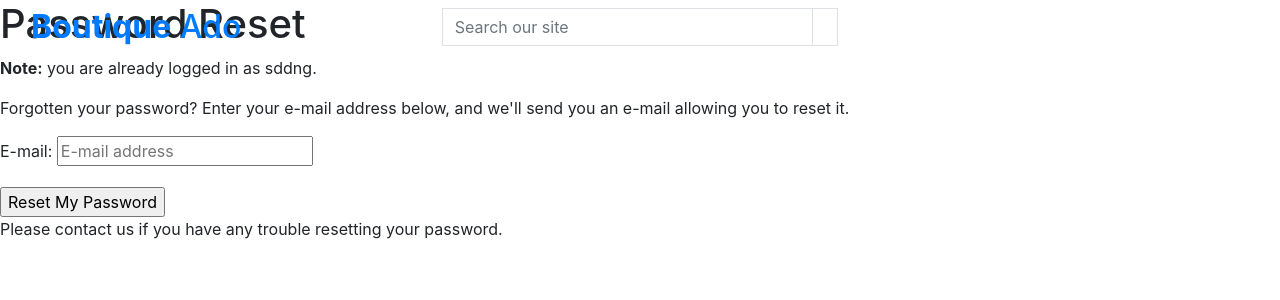
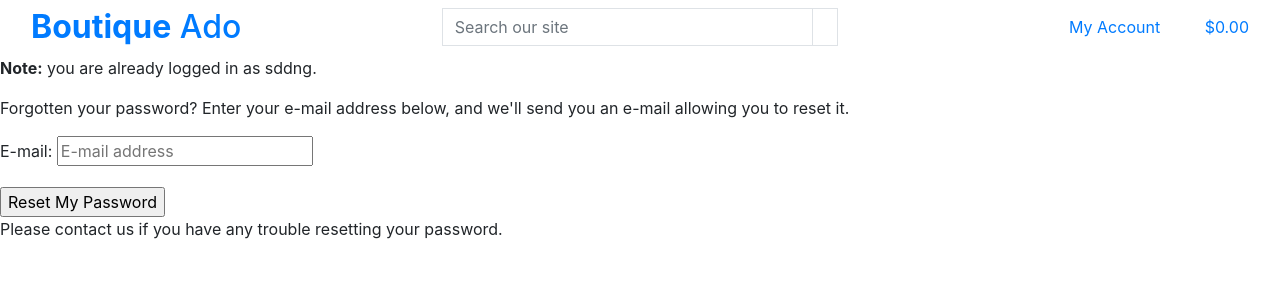
Before and after one commit to SDDNG/boutique_ado_v1, a Django app: page /accounts/password/reset/ in a window 1280 px wide. Shown: the top 300 px of the page. Run offline with Django 3.2, Linux system fonts and the light colour scheme; a user stored in the database is signed in.

Commit message:
base css

```diff
--- a/templates/base.html
+++ b/templates/base.html
@@ -32,7 +32,7 @@
   </head>
   <body>
     <header class="container-fluid fixed-top">
-      <div class="row">
+      <div id="topnav" class="row bg-white pg-lg-2 d-none d-lg-flex">
         <div class="col-12 col-lg-4 my-auto py-1 py-lg-0 text-center text-lg-left">
             <a href="{% url 'home' %}" class="nav-link main-logo-link">
               <h2 class="logo-font text-black my-0"><strong>Boutique</strong> Ado</h2>
@@ -52,7 +52,44 @@
             </div>
           </form>
         </div>
-        <div class="col-12 col-lg-4 my-auto py-1 py-lg-0"></div>
+        <div class="col-12 col-lg-4 my-auto py-1 py-lg-0">
+          <ul class="list-inline list-unstyled text-center text-lg-right my-0">
+            <li class="list-inline-item dropdown">
+              <a class="text-black nav-link" href="#" id="user-options" data-toggle="dropdown" aria-haspopup="true" aria-expanded="false">
+                <div class="text-center">
+                    <div><i class="fas fa-user fa-lg"></i></div>
+                    <p class="my-0">My Account</p>
+                </div>
+                <div class="dropdown-menu border-0" aria-labelledby="user-options">
+                  {% if request.user.is_authenticated %}
+                      {% if request.user.is_superuser %}
+                          <a href="" class="dropdown-item">Product Management</a>
+                      {% endif %}
+                      <a href="" class="dropdown-item">My Profile</a>
+                      <a href="{% url 'account_logout' %}" class="dropdown-item">Logout</a>
+                  {% else %}
+                      <a href="{% url 'account_signup' %}" class="dropdown-item">Register</a>
+                      <a href="{% url 'account_login' %}" class="dropdown-item">Login</a>
+                  {% endif %}
+              </div>
+            </a>
+            </li>
+            <li class="list-inline-item">
+              <a class="{% if grand_total %}text-info font-weight-bold{% else %}text-black{% endif %} nav-link" href="">
+                <div class="text-center">
+                    <div><i class="fas fa-shopping-bag fa-lg"></i></div>
+                    <p class="my-0">
+                        {% if grand_total %}
+                            ${{ grand_total|floatformat:2 }}
+                        {% else %}
+                            $0.00
+                        {% endif %}
+                    </p>
+                </div>
+            </a>
+            </li>
+          </ul>
+        </div>
       </div>
     </header>
 
```
Also changed, not shown: static/css/base.css (added, +81 -0 lines), media/homepage_background_cropped.jpg (added).
